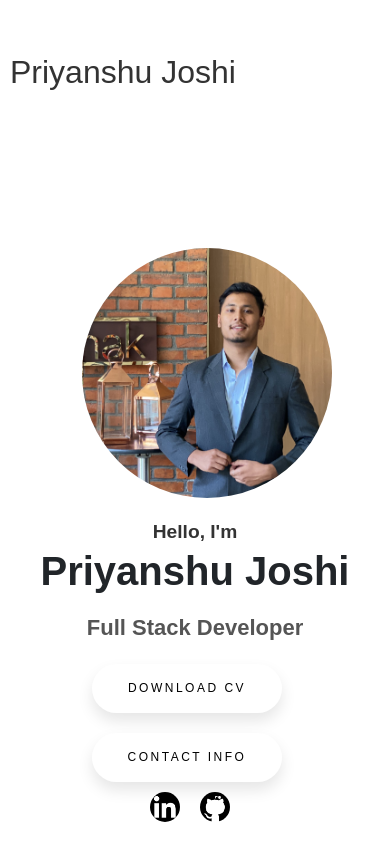
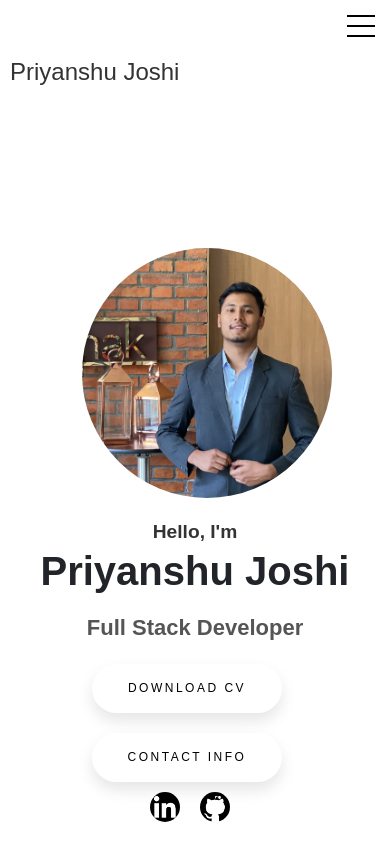
Before and after one commit to Yansh101/Portfolio, a React (Create React App) app: page / in a window 390 px wide. Shown: the top 844 px of the page. Built offline with nearby package versions, Linux system fonts and the light colour scheme.

Commit message:
hamburger icon option

```diff
--- a/public/index.html
+++ b/public/index.html
@@ -7,17 +7,26 @@
       name="description"
       content="Web site created using create-react-app"
     />
-    <link href="https://cdn.jsdelivr.net/npm/bootstrap@5.3.3/dist/css/bootstrap.min.css" rel="stylesheet" integrity="sha384-QWTKZyjpPEjISv5WaRU9OFeRpok6YctnYmDr5pNlyT2bRjXh0JMhjY6hW+ALEwIH" crossorigin="anonymous">
     <link
-  rel="stylesheet"
-  href="https://cdnjs.cloudflare.com/ajax/libs/font-awesome/6.0.0-beta3/css/all.min.css"
-/>
+      href="https://cdn.jsdelivr.net/npm/bootstrap@5.3.3/dist/css/bootstrap.min.css"
+      rel="stylesheet"
+      integrity="sha384-QWTKZyjpPEjISv5WaRU9OFeRpok6YctnYmDr5pNlyT2bRjXh0JMhjY6hW+ALEwIH"
+      crossorigin="anonymous"
+    />
+    <link
+      rel="stylesheet"
+      href="https://cdnjs.cloudflare.com/ajax/libs/font-awesome/6.0.0-beta3/css/all.min.css"
+    />
 
-    <title>React App</title>
+    <title>My portfolio</title>
   </head>
   <body>
     <noscript>You need to enable JavaScript to run this app.</noscript>
     <div id="root"></div>
-    <script src="https://cdn.jsdelivr.net/npm/bootstrap@5.3.3/dist/js/bootstrap.bundle.min.js" integrity="sha384-YvpcrYf0tY3lHB60NNkmXc5s9fDVZLESaAA55NDzOxhy9GkcIdslK1eN7N6jIeHz" crossorigin="anonymous"></script>
+    <script
+      src="https://cdn.jsdelivr.net/npm/bootstrap@5.3.3/dist/js/bootstrap.bundle.min.js"
+      integrity="sha384-YvpcrYf0tY3lHB60NNkmXc5s9fDVZLESaAA55NDzOxhy9GkcIdslK1eN7N6jIeHz"
+      crossorigin="anonymous"
+    ></script>
   </body>
 </html>
--- a/src/App.css
+++ b/src/App.css
@@ -8,9 +8,6 @@ html {
     display: none;
   }
 
-  .hamburger {
-    display: flex;
-  }
 }
 
 @media (max-width: 480px) {
--- a/src/component/Landing pages/Project/Project.js
+++ b/src/component/Landing pages/Project/Project.js
@@ -18,8 +18,8 @@ function Project() {
     {
       title: "Portfolio",
       description:
-        "Made a portfolio to show off the user's journey. It's easy to use, letting people check out all the stuff the user has done. Everything's picked carefully to show off their talents and story.",
-      demoLink: "#",
+        "Made a portfolio to show off the my journey. It's easy to use, letting people check out all the stuff the I have done. Everything's picked carefully to show off my talents and story.",
+      demoLink: "yansh.netlify.app",
     },
   ];
 
--- a/src/component/navbar/Navbar.css
+++ b/src/component/navbar/Navbar.css
@@ -1,47 +1,142 @@
+/* Container for the Navbar */
 .container {
   width: 100%;
+  display: flex;
+  justify-content: space-between;
+  align-items: center;
+  height: 17vh;
+  position: relative; /* Ensures the mobile menu is positioned relative to the container */
 }
 
+/* Logo styling */
 .logo {
-  font-size: 2rem;
+  font-size: 1.5rem;
   color: #333;
   margin-right: auto;
 }
 
+/* Prevent cursor change on hover over the logo */
 .logo:hover {
   cursor: default;
 }
 
-nav {
-  justify-content: space-between;
-  align-items: center;
-  height: 17vh;
-}
-
-nav,
-.nav-links {
+/* Navigation and link styles */
+.nav-links,
+.desktop-nav {
   display: flex;
-}
-
-.nav-links {
   gap: 2rem;
   font-size: 1.5rem;
   list-style: none;
-}
-
-.links,
-.btn {
-  transition: all 300ms ease;
+  margin: 0; /* Removes default margin from ul */
 }
 
 .links {
   color: #000000;
   text-decoration: none;
+  transition: color 300ms ease, text-decoration 300ms ease;
 }
 
+/* Link hover effect */
 .links:hover {
   color: grey;
   text-decoration: underline;
   text-underline-offset: 1rem;
   text-decoration-color: rgb(181, 181, 181);
 }
+
+/* Hamburger menu styles */
+.hamburger-icon {
+  display: none; /* Hidden by default, shown only on mobile screens */
+  flex-direction: column;
+  justify-content: space-between;
+  height: 22px;
+  width: 28px;
+  cursor: pointer;
+  position: absolute; /* Position it at the top right */
+  top: 15px; /* Adjust as needed */
+  right: 15px; /* Adjust as needed */
+  transition: all 0.3s ease-in-out;
+}
+
+.hamburger-icon span {
+  width: 100%;
+  height: 2px;
+  background-color: black;
+  transition: all 0.3s ease-in-out;
+}
+
+/* Hamburger icon transformation when open */
+.hamburger-icon.open span:nth-child(1) {
+  transform: rotate(45deg) translate(5px, 5px);
+}
+
+.hamburger-icon.open span:nth-child(2) {
+  opacity: 0;
+}
+
+.hamburger-icon.open span:nth-child(3) {
+  transform: rotate(-45deg) translate(5px, -5px);
+}
+
+/* Mobile navigation */
+.mobile-nav {
+  display: none; /* Initially hidden */
+  flex-direction: column;
+  position: absolute;
+  top: 100%;
+  right: 15px; /* Align mobile menu with the hamburger icon */
+  background-color: white;
+  width: fit-content;
+  transition: max-height 0.3s ease-in-out;
+  margin-top: -10px; /* Removes extra space between icon and menu */
+}
+
+.mobile-nav li {
+  list-style: none;
+}
+
+.mobile-nav a {
+  display: block;
+  padding: 1px; /* Adds padding around the link for better click area */
+  font-size: 1.2rem;
+  color: black;
+  text-decoration: none;
+  transition: all 0.3s ease-in-out;
+}
+
+/* Add gap of 5px between menu items when the hamburger menu is open */
+.mobile-nav.open li {
+  margin-bottom: 5px; /* Adds a gap between menu items */
+}
+
+.mobile-nav.open li:last-child {
+  margin-bottom: 0; /* Removes margin from the last item to avoid extra space */
+}
+
+/* Aesthetic hover effect */
+.mobile-nav a:hover {
+  color: #555; /* Slightly darker color on hover */
+  background-color: #f1f1f1; /* Light background on hover */
+  border-radius: 5px; /* Rounded corners for the background */
+  transform: translateY(-5px); /* Elevate the links further on hover */
+}
+
+/* Display mobile nav and hamburger icon on small screens */
+@media screen and (max-width: 768px) {
+  .hamburger-icon {
+    display: flex;
+  }
+
+  .desktop-nav {
+    display: none;
+  }
+
+  .mobile-nav {
+    display: flex;
+    flex-direction: column;
+  }
+
+  .mobile-nav.open {
+    max-height: 300px;
+  }
+}
--- a/src/component/navbar/Navbar.js
+++ b/src/component/navbar/Navbar.js
@@ -1,29 +1,47 @@
-import React from "react";
+import React, { useState } from "react";
 import "./Navbar.css";
 
 function Navbar() {
+  const [isMenuOpen, setIsMenuOpen] = useState(false);
+
+  const toggleMenu = () => {
+    setIsMenuOpen(!isMenuOpen);
+  };
+
+  const navLinks = [
+    { href: "#about", text: "About" },
+    { href: "#project", text: "Project" },
+    { href: "#contact", text: "Contact" },
+  ];
+
   return (
     <nav className="container">
       <div className="logo">Priyanshu Joshi</div>
-      <div>
-        <ul className="nav-links">
-          <li>
-            <a href="#about" className="links">
-              About
+      <ul className={`desktop-nav ${isMenuOpen ? "open" : ""}`}>
+        {navLinks.map((link) => (
+          <li key={link.href}>
+            <a href={link.href} className="links">
+              {link.text}
             </a>
           </li>
-          <li>
-            <a href="#project" className="links">
-              Project
-            </a>
-          </li>
-          <li>
-            <a href="#contact" className="links">
-              Contact
-            </a>
-          </li>
+        ))}
+      </ul>
+      <div className="hamburger-icon" onClick={toggleMenu}>
+        <span></span>
+        <span></span>
+        <span></span>
+      </div>
+      {isMenuOpen && (
+        <ul className="mobile-nav">
+          {navLinks.map((link) => (
+            <li key={link.href}>
+              <a href={link.href} onClick={toggleMenu}>
+                {link.text}
+              </a>
+            </li>
+          ))}
         </ul>
-      </div>
+      )}
     </nav>
   );
 }
```
Also changed, not shown: src/component/navbar/script.js (added, +8 -0 lines).
